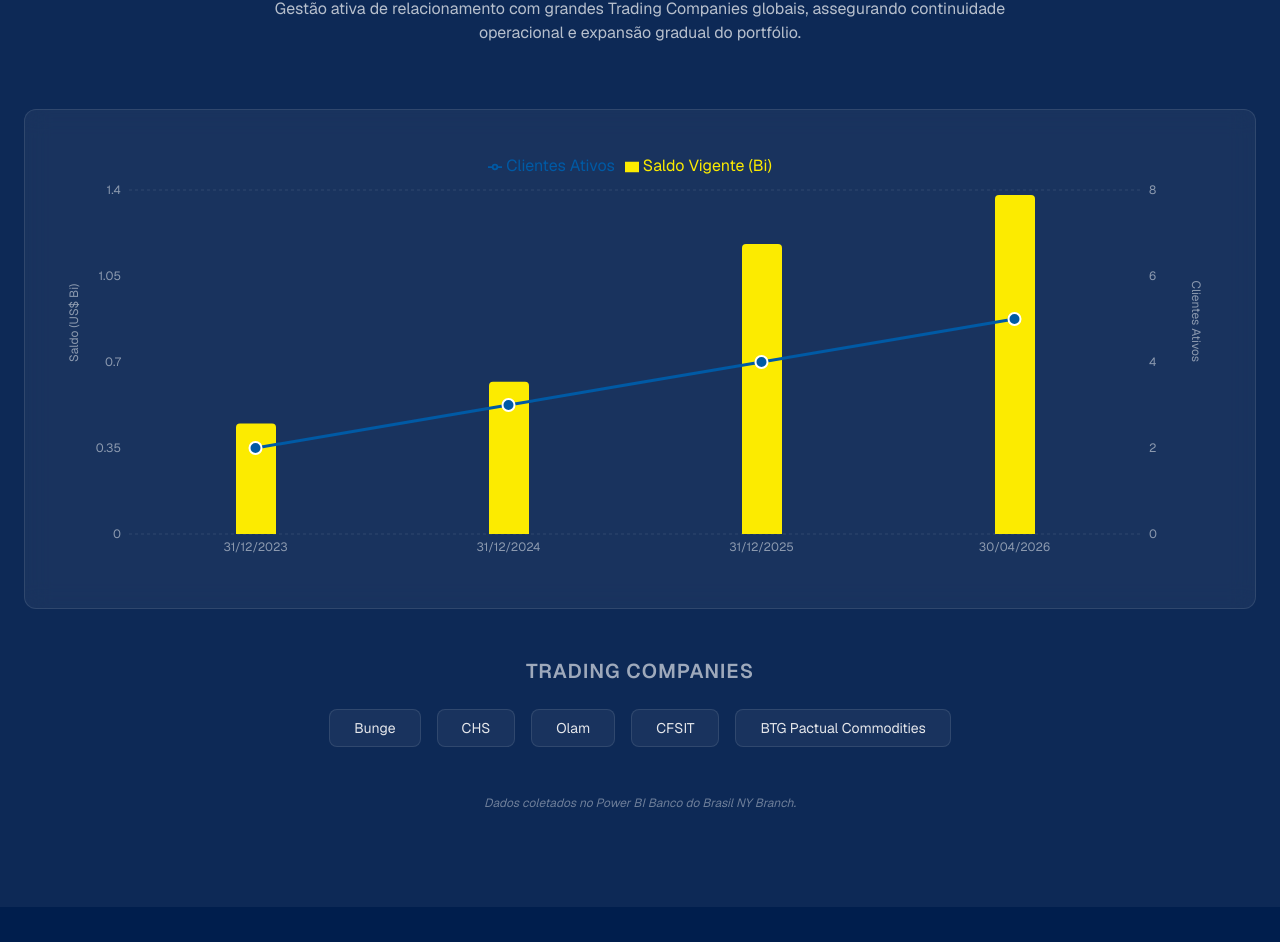
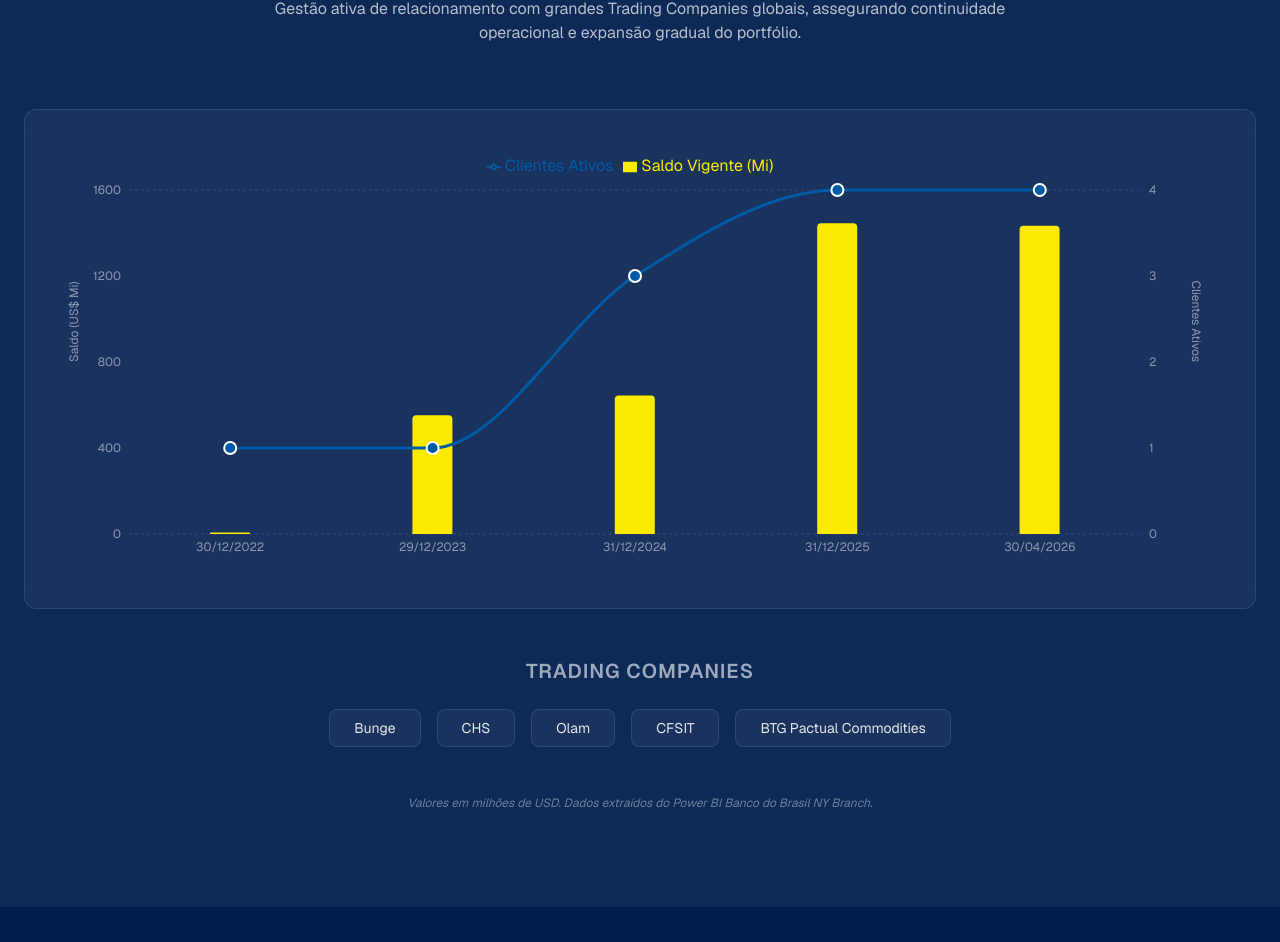
Before and after one commit to skintryker/bbny-presentation, a Next.js app: page / in a window 1280 px wide. Shown: the part 1855-2797 px from the top of the page. Built offline with nearby package versions, Linux system fonts and the light colour scheme.

Commit message:
update: Funding data from spreadsheet and convert legends to Millions

```diff
--- a/src/components/Funding.tsx
+++ b/src/components/Funding.tsx
@@ -45,7 +45,7 @@ const Funding = () => {
                   fontSize={12}
                   tickLine={false}
                   axisLine={false}
-                  label={{ value: 'Saldo (US$ Bi)', angle: -90, position: 'insideLeft', fill: '#ffffff80', fontSize: 12 }}
+                  label={{ value: 'Saldo (US$ Mi)', angle: -90, position: 'insideLeft', fill: '#ffffff80', fontSize: 12 }}
                 />
                 <YAxis
                   yAxisId="right"
@@ -61,7 +61,7 @@ const Funding = () => {
                   itemStyle={{ color: '#fff' }}
                 />
                 <Legend verticalAlign="top" height={36}/>
-                <Bar yAxisId="left" dataKey="balance" name="Saldo Vigente (Bi)" fill="#FCEB00" radius={[4, 4, 0, 0]} barSize={40} />
+                <Bar yAxisId="left" dataKey="balance" name="Saldo Vigente (Mi)" fill="#FCEB00" radius={[4, 4, 0, 0]} barSize={40} />
                 <Line yAxisId="right" type="monotone" dataKey="clients" name="Clientes Ativos" stroke="#005aa5" strokeWidth={3} dot={{ r: 6, fill: '#005aa5', strokeWidth: 2, stroke: '#fff' }} />
               </ComposedChart>
             </ResponsiveContainer>
--- a/src/data/presentationData.ts
+++ b/src/data/presentationData.ts
@@ -50,12 +50,13 @@ export const presentationData = {
     description: "Gestão ativa de relacionamento com grandes Trading Companies globais, assegurando continuidade operacional e expansão gradual do portfólio.",
     clients: ["Bunge", "CHS", "Olam", "CFSIT", "BTG Pactual Commodities"],
     chartData: [
-      { date: "31/12/2023", balance: 0.45, clients: 2 },
-      { date: "31/12/2024", balance: 0.62, clients: 3 },
-      { date: "31/12/2025", balance: 1.18, clients: 4 },
-      { date: "30/04/2026", balance: 1.38, clients: 5 },
+      { date: "30/12/2022", balance: 7.5, clients: 1 },
+      { date: "29/12/2023", balance: 552.7, clients: 1 },
+      { date: "31/12/2024", balance: 644.6, clients: 3 },
+      { date: "31/12/2025", balance: 1445.1, clients: 4 },
+      { date: "30/04/2026", balance: 1433.7, clients: 4 },
     ],
-    note: "Dados coletados no Power BI Banco do Brasil NY Branch.",
+    note: "Valores em milhões de USD. Dados extraídos do Power BI Banco do Brasil NY Branch.",
   },
   synergy: {
     title: "Sinergia com BB Brasil",
```
Also changed, not shown: 1 other file (tests, documents, lock files or other folders).
